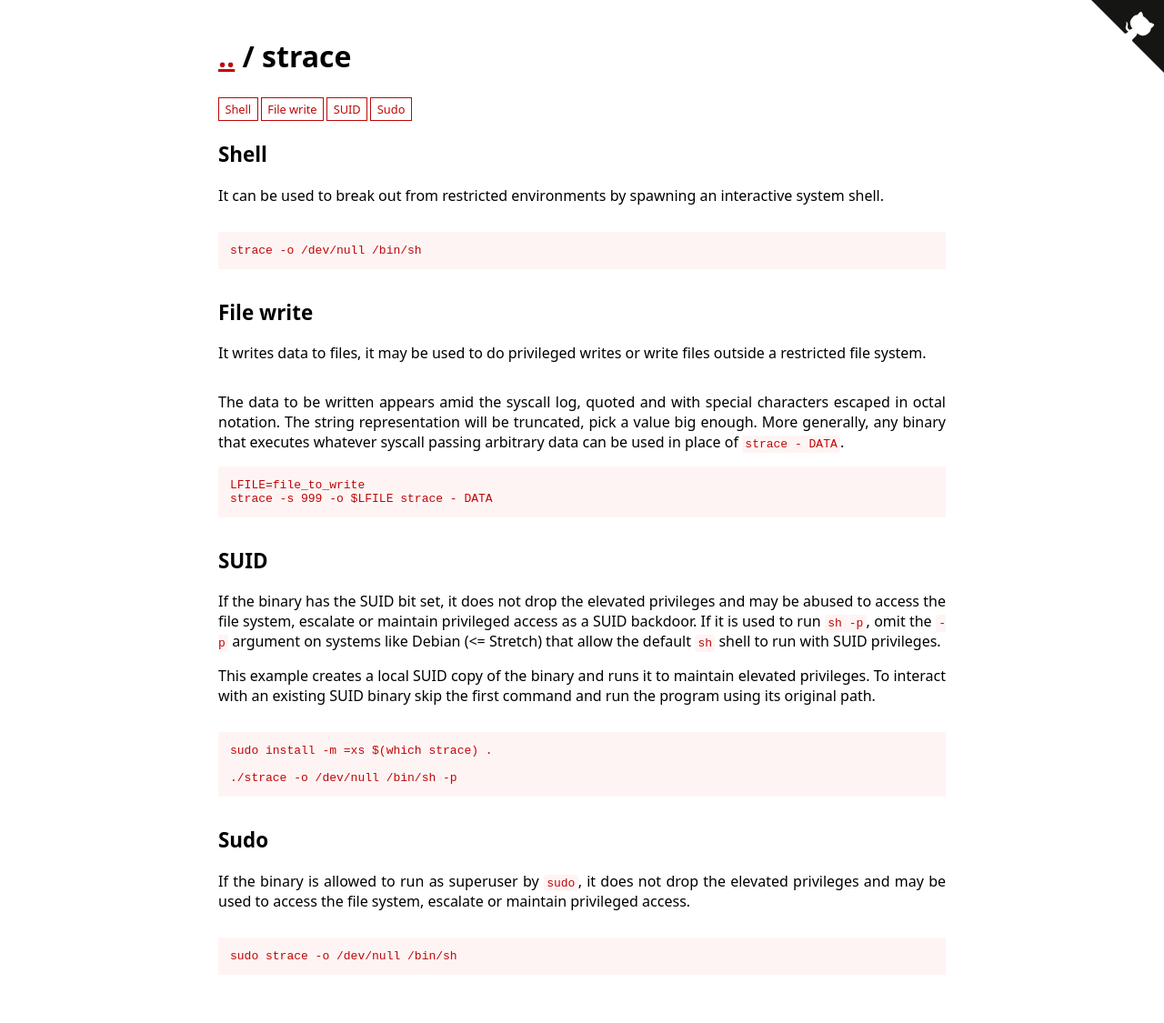
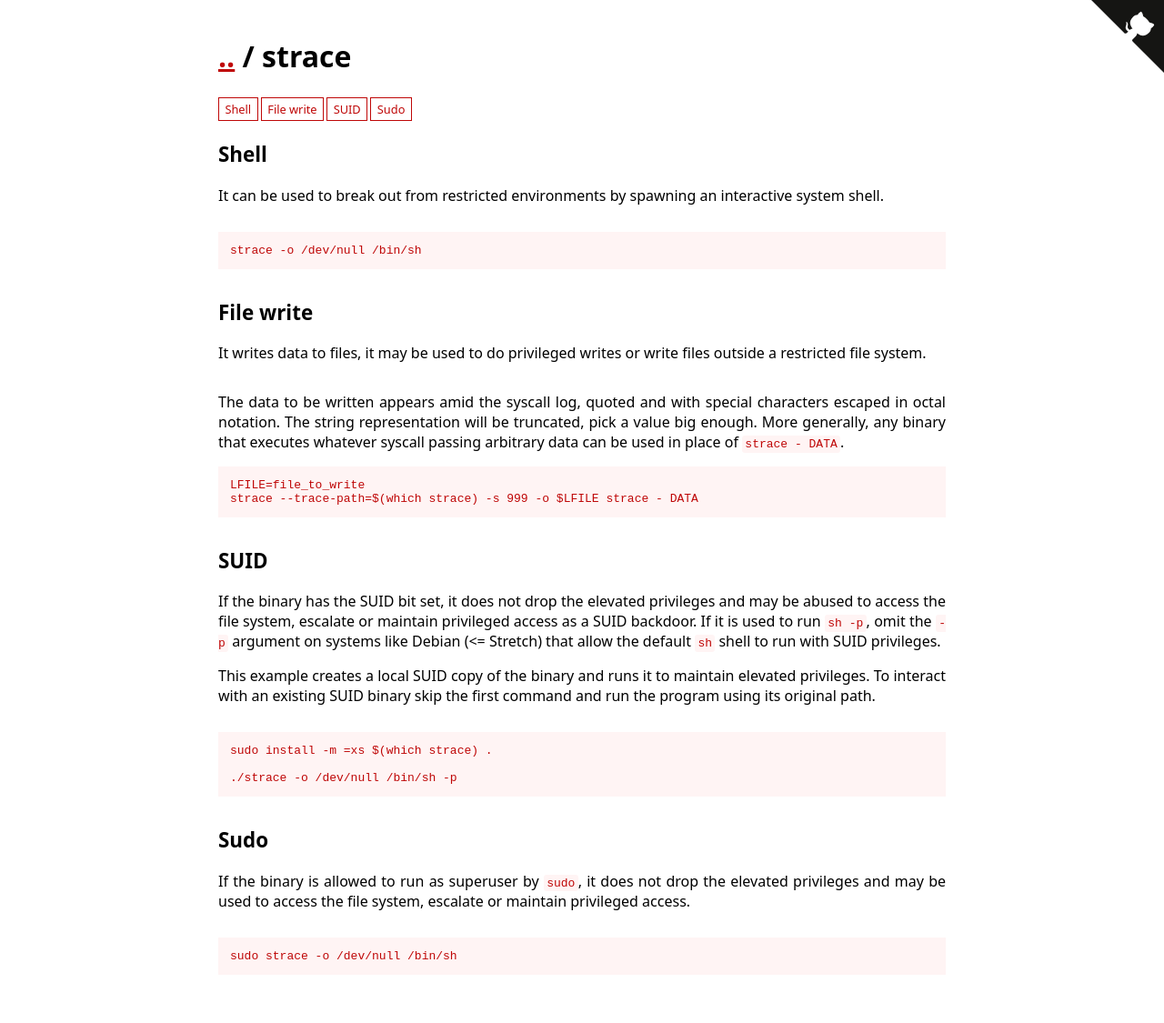
Before and after one commit to GTFOBins/GTFOBins.github.io, a Jekyll site: the page built from _gtfobins/strace.md, in a window 1280 px wide. Shown: the whole page at 91% size. Built offline with Jekyll 4.4.1, drawn with Linux system fonts in a browser that asks for light colours.

Commit message:
Update strace.md
Trace only system calls accessing strace path.   --trace-path=$(which strace)

```diff
--- a/_gtfobins/strace.md
+++ b/_gtfobins/strace.md
@@ -4,7 +4,7 @@ functions:
     - description: The data to be written appears amid the syscall log, quoted and with special characters escaped in octal notation. The string representation will be truncated, pick a value big enough. More generally, any binary that executes whatever syscall passing arbitrary data can be used in place of `strace - DATA`.
       code: |
         LFILE=file_to_write
-        strace -s 999 -o $LFILE strace - DATA
+        strace --trace-path=$(which strace) -s 999 -o $LFILE strace - DATA
   shell:
     - code: strace -o /dev/null /bin/sh
   suid:
```
